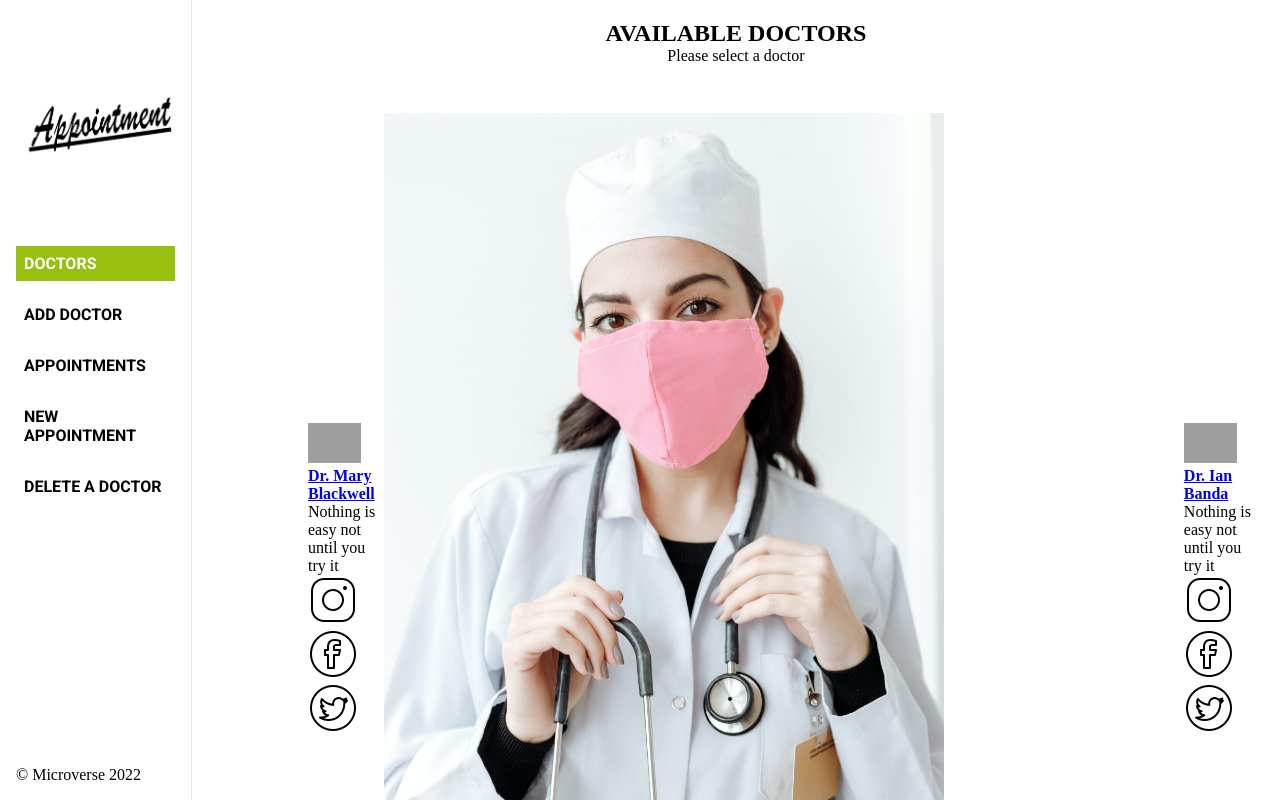
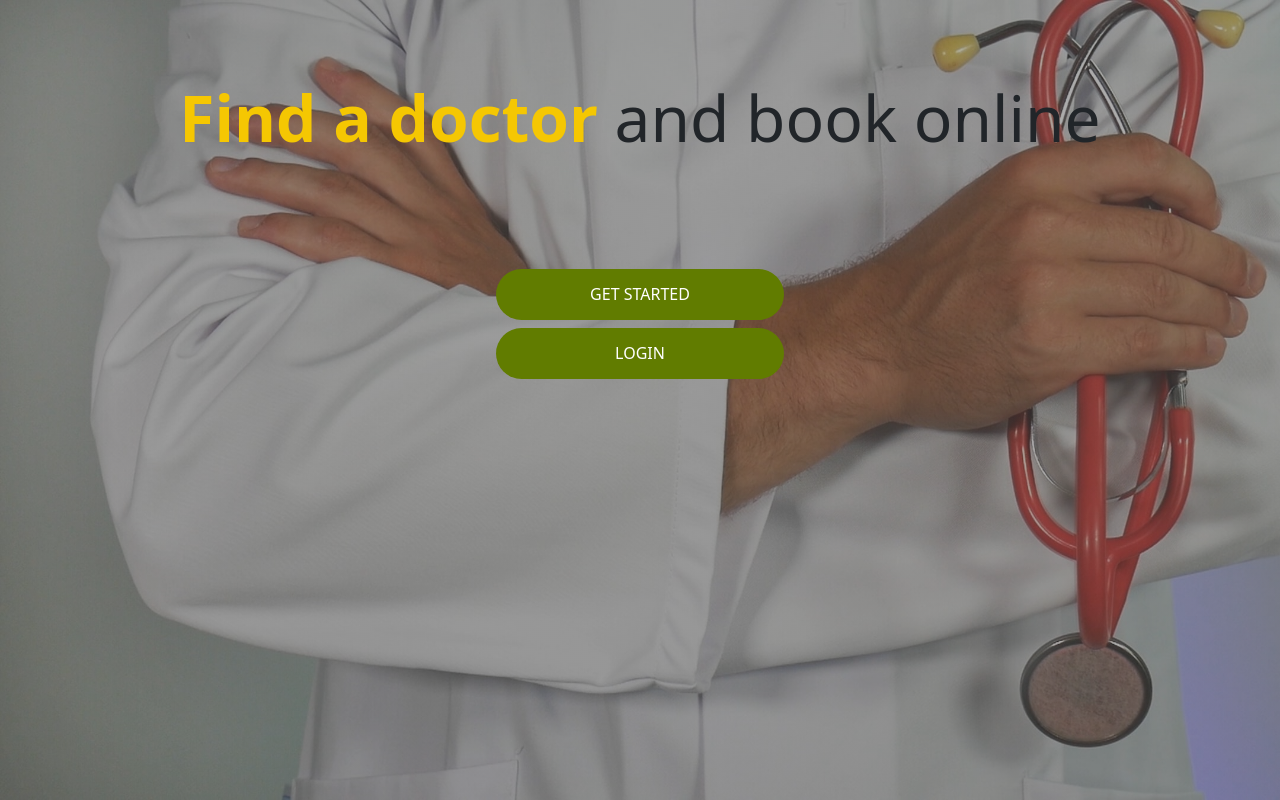
Before and after one commit to jmoseka/doctor_appointment_frontend, a React (Create React App) app: page / in a window 1280 px wide. Shown: the top 800 px of the page. Built offline with nearby package versions, Linux system fonts and the light colour scheme; grey boxes are pictures that could not be loaded; a web font is replaced by a local one.

Commit message:
Add boostrap link

```diff
--- a/src/App.js
+++ b/src/App.js
@@ -1,6 +1,7 @@
 import { Route, Routes } from 'react-router-dom';
 import AddDoctor from './components/AddDoctor';
 import Appointments from './components/Appointments';
+import Splashscreen from './components/auth/splash_screen';
 import DeleteDoctor from './components/DeleteDoctor';
 import Doctors from './components/Doctors';
 import Navbar from './components/Navbar';
@@ -9,7 +10,8 @@ import NotFound from './components/NotFound';
 
 const App = () => (
   <div>
-    <Navbar />
+    <Splashscreen />
+    {/* <Navbar />
     <section id="main-sec">
       <Routes>
         <Route path="/" element={<Doctors />} />
@@ -19,7 +21,7 @@ const App = () => (
         <Route path="/delete_doctor" element={<DeleteDoctor />} />
         <Route path="/*" element={<NotFound />} />
       </Routes>
-    </section>
+    </section> */}
   </div>
 );
 
--- a/src/index.js
+++ b/src/index.js
@@ -1,6 +1,7 @@
 import React from 'react';
 import ReactDOM from 'react-dom/client';
 import { BrowserRouter } from 'react-router-dom';
+import 'bootstrap/dist/css/bootstrap.css';
 import App from './App';
 import './main.css';
 import reportWebVitals from './reportWebVitals';
```
